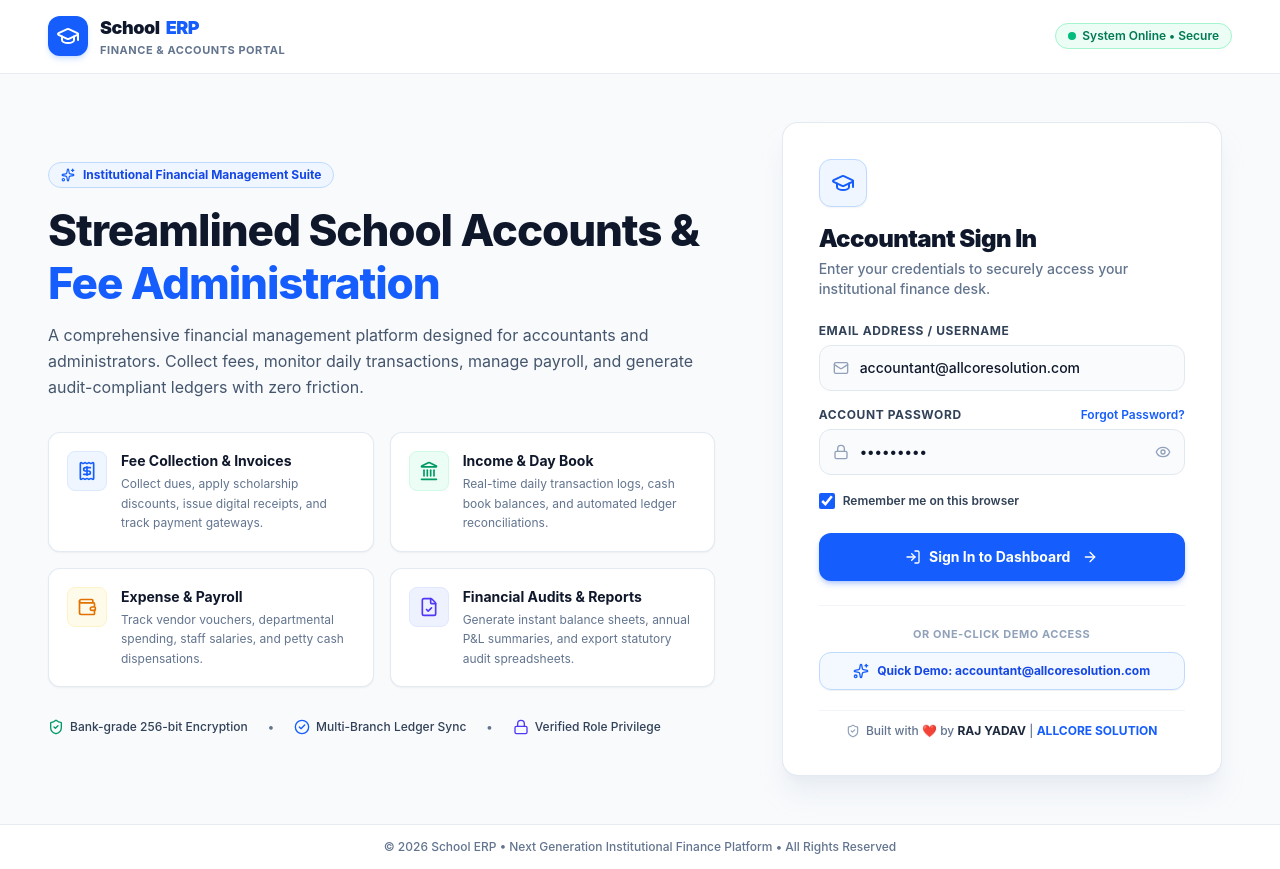
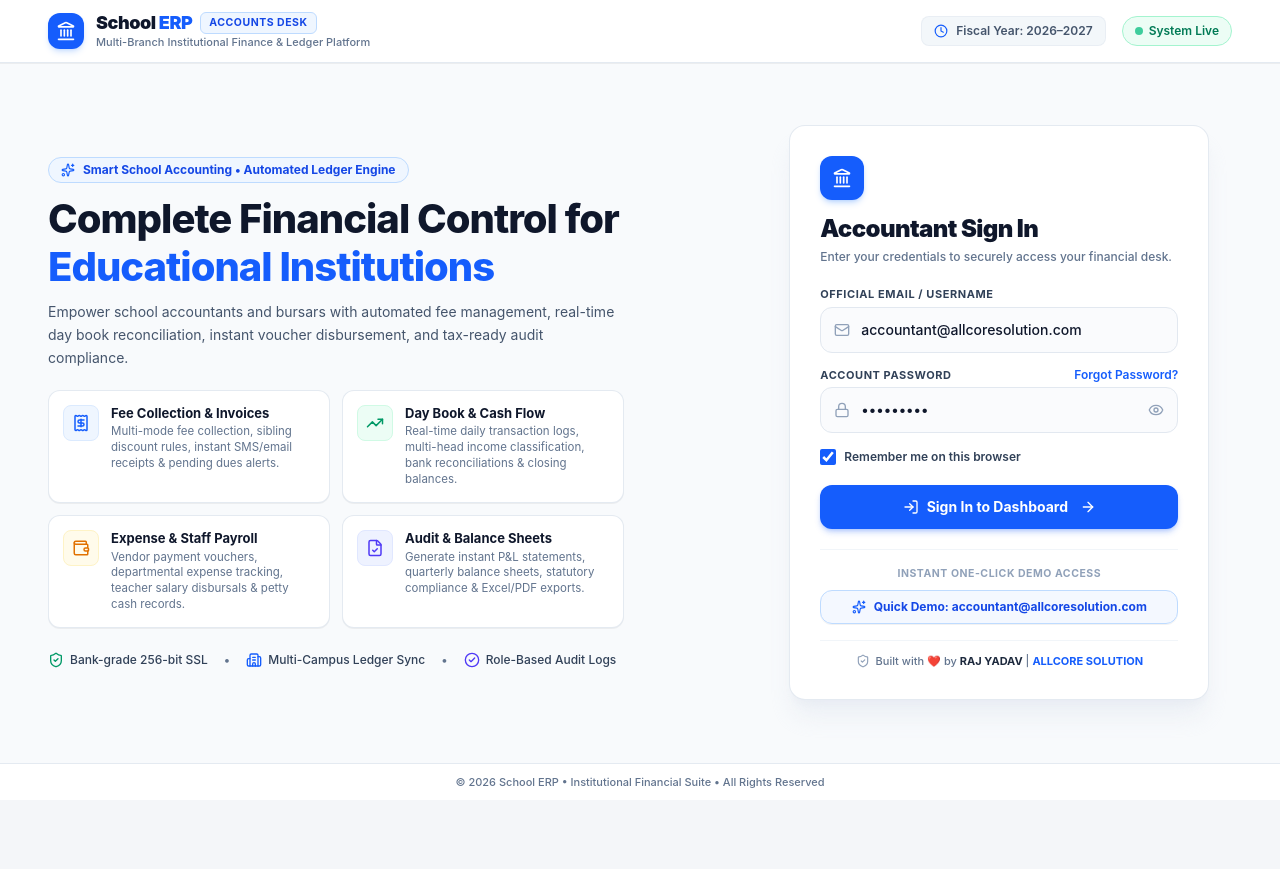
Before and after one commit to allcoreSolution/SMS-Frontend-by-raj-, a React (Vite) app in the folder Accountant/: page /login in a window 1280 px wide. After the commit the page ends 800 px from the top, so only its background shows below. Built offline with nearby package versions, Linux system fonts and the light colour scheme.

Commit message:
fix(accountant): refine content copy, balance card alignment, and lock desktop layout to fixed 100vh

```diff
--- a/Accountant/src/pages/Login.jsx
+++ b/Accountant/src/pages/Login.jsx
@@ -3,7 +3,8 @@ import {
   LogIn, Lock, User, Mail, ShieldCheck,
   GraduationCap, Eye, EyeOff, ArrowRight,
   Sparkles, Receipt, Landmark, Wallet,
-  FileCheck, CheckCircle2, HelpCircle
+  FileCheck, CheckCircle2, Building2,
+  TrendingUp, CreditCard, Clock
 } from 'lucide-react';
 import { useNavigate } from 'react-router-dom';
 import Swal from 'sweetalert2';
@@ -192,154 +193,182 @@ const Login = () => {
   };
 
   return (
-    <div className="min-h-screen w-full bg-slate-50 text-slate-800 font-sans flex flex-col justify-between selection:bg-blue-600 selection:text-white">
+    <div className="min-h-screen lg:h-screen lg:max-h-screen lg:overflow-hidden w-full bg-slate-50 text-slate-800 font-sans flex flex-col justify-between selection:bg-blue-600 selection:text-white">
 
-      {/* Top Header */}
-      <header className="w-full bg-white border-b border-slate-200/80 px-6 sm:px-10 lg:px-12 py-3.5 flex items-center justify-between">
+      {/* Top Header Bar */}
+      <header className="w-full bg-white border-b border-slate-200/90 px-6 sm:px-10 lg:px-12 py-3 flex items-center justify-between shrink-0 shadow-2xs">
         <div className="flex items-center gap-3">
-          <div className="w-10 h-10 rounded-xl bg-blue-600 flex items-center justify-center text-white shadow-md shadow-blue-500/20">
-            <GraduationCap className="w-6 h-6" />
+          <div className="w-9 h-9 rounded-xl bg-blue-600 flex items-center justify-center text-white shadow-md shadow-blue-500/20">
+            <Landmark className="w-5 h-5" />
           </div>
           <div>
-            <span className="text-lg font-black text-slate-900 tracking-tight flex items-center gap-1.5">
-              School <span className="text-blue-600">ERP</span>
-            </span>
-            <span className="text-[11px] font-bold uppercase tracking-wider text-slate-500 block">
-              Finance &amp; Accounts Portal
+            <div className="flex items-center gap-2">
+              <span className="text-lg font-black text-slate-900 tracking-tight leading-none">
+                School <span className="text-blue-600">ERP</span>
+              </span>
+              <span className="px-2 py-0.5 rounded-md bg-blue-50 border border-blue-200 text-blue-700 text-[10.5px] font-bold uppercase tracking-wider">
+                Accounts Desk
+              </span>
+            </div>
+            <span className="text-[11px] font-medium text-slate-500 block leading-tight mt-0.5">
+              Multi-Branch Institutional Finance &amp; Ledger Platform
             </span>
           </div>
         </div>
 
-        <div className="flex items-center gap-3">
-          <span className="hidden sm:inline-flex items-center gap-1.5 px-3 py-1 rounded-full bg-emerald-50 border border-emerald-200 text-emerald-700 text-xs font-semibold">
+        <div className="flex items-center gap-4">
+          <div className="hidden md:flex items-center gap-2 text-xs font-semibold text-slate-600 bg-slate-100/80 px-3 py-1.5 rounded-lg border border-slate-200/60">
+            <Clock className="w-3.5 h-3.5 text-blue-600" />
+            <span>Fiscal Year: 2026–2027</span>
+          </div>
+          <span className="inline-flex items-center gap-1.5 px-3 py-1.5 rounded-full bg-emerald-50 border border-emerald-200 text-emerald-700 text-xs font-semibold">
             <span className="w-2 h-2 rounded-full bg-emerald-500 animate-pulse"></span>
-            System Online &bull; Secure
+            System Live
           </span>
         </div>
       </header>
 
-      {/* Main Content Area */}
-      <main className="flex-1 w-full max-w-7xl mx-auto px-6 sm:px-10 lg:px-12 py-8 sm:py-12 flex items-center justify-center">
-        <div className="w-full grid grid-cols-1 lg:grid-cols-12 gap-8 lg:gap-14 items-center">
+      {/* Main Content Area (Balanced 2-Column Fixed Grid) */}
+      <main className="flex-1 w-full max-w-7xl mx-auto px-6 sm:px-10 lg:px-12 py-4 lg:py-6 flex items-center justify-center overflow-hidden min-h-0">
+        <div className="w-full grid grid-cols-1 lg:grid-cols-12 gap-8 lg:gap-12 items-center">
 
-          {/* Left Column: Information & 4 Proper Cards */}
+          {/* Left Column: Polished Content & 4 Balanced Cards */}
           <div className="lg:col-span-7 flex flex-col justify-center">
 
             {/* Tagline Badge */}
-            <div className="inline-flex items-center gap-2 px-3 py-1 rounded-full bg-blue-50 border border-blue-200 text-blue-700 text-xs font-bold w-fit mb-4">
-              <Sparkles className="w-3.5 h-3.5 text-blue-600" />
-              <span>Institutional Financial Management Suite</span>
+            <div className="inline-flex items-center gap-2 px-3 py-1 rounded-full bg-blue-50 border border-blue-200 text-blue-700 text-xs font-bold w-fit mb-3">
+              <Sparkles className="w-3.5 h-3.5 text-blue-600 shrink-0" />
+              <span>Smart School Accounting &bull; Automated Ledger Engine</span>
             </div>
 
             {/* Primary Heading */}
-            <h1 className="text-3xl sm:text-4xl lg:text-[44px] font-extrabold text-slate-900 tracking-tight leading-[1.2] mb-3">
-              Streamlined School Accounts &amp;{' '}
-              <span className="text-blue-600">Fee Administration</span>
+            <h1 className="text-2xl sm:text-3xl lg:text-[40px] font-extrabold text-slate-900 tracking-tight leading-[1.2] mb-2.5">
+              Complete Financial Control for{' '}
+              <span className="text-blue-600">Educational Institutions</span>
             </h1>
 
             {/* Subtitle */}
-            <p className="text-slate-600 text-sm sm:text-base leading-relaxed max-w-2xl mb-8">
-              A comprehensive financial management platform designed for accountants and administrators. Collect fees, monitor daily transactions, manage payroll, and generate audit-compliant ledgers with zero friction.
+            <p className="text-slate-600 text-xs sm:text-sm leading-relaxed max-w-xl mb-5">
+              Empower school accountants and bursars with automated fee management, real-time day book reconciliation, instant voucher disbursement, and tax-ready audit compliance.
             </p>
 
-            {/* 4 Feature Cards (Clean, White, High-DPI Cards) */}
-            <div className="grid grid-cols-1 sm:grid-cols-2 gap-4 max-w-2xl mb-8">
+            {/* 4 Proper Cards - Equal Heights & Clean Alignment */}
+            <div className="grid grid-cols-1 sm:grid-cols-2 gap-3 max-w-xl mb-5">
 
               {/* Card 1: Student Fee Collection */}
-              <div className="bg-white border border-slate-200/90 rounded-xl p-4.5 shadow-xs hover:border-blue-400 hover:shadow-md transition-all duration-200 flex items-start gap-3.5">
-                <div className="w-10 h-10 rounded-lg bg-blue-50 border border-blue-100 text-blue-600 flex items-center justify-center shrink-0">
-                  <Receipt className="w-5 h-5" />
+              <div className="bg-white border border-slate-200/90 hover:border-blue-500/60 rounded-xl p-3.5 shadow-2xs hover:shadow-md transition-all duration-200 flex items-start gap-3">
+                <div className="w-9 h-9 rounded-lg bg-blue-50 border border-blue-100 text-blue-600 flex items-center justify-center shrink-0">
+                  <Receipt className="w-4.5 h-4.5" />
                 </div>
                 <div>
-                  <h3 className="text-sm font-bold text-slate-900 leading-snug">Fee Collection &amp; Invoices</h3>
-                  <p className="text-xs text-slate-500 mt-1 leading-relaxed">
-                    Collect dues, apply scholarship discounts, issue digital receipts, and track payment gateways.
+                  <div className="flex items-center justify-between gap-1">
+                    <h3 className="text-xs sm:text-[13px] font-bold text-slate-900 leading-snug">
+                      Fee Collection &amp; Invoices
+                    </h3>
+                  </div>
+                  <p className="text-[11.5px] text-slate-500 mt-0.5 leading-snug">
+                    Multi-mode fee collection, sibling discount rules, instant SMS/email receipts &amp; pending dues alerts.
                   </p>
                 </div>
               </div>
 
               {/* Card 2: Income & Day Book */}
-              <div className="bg-white border border-slate-200/90 rounded-xl p-4.5 shadow-xs hover:border-emerald-400 hover:shadow-md transition-all duration-200 flex items-start gap-3.5">
-                <div className="w-10 h-10 rounded-lg bg-emerald-50 border border-emerald-100 text-emerald-600 flex items-center justify-center shrink-0">
-                  <Landmark className="w-5 h-5" />
+              <div className="bg-white border border-slate-200/90 hover:border-emerald-500/60 rounded-xl p-3.5 shadow-2xs hover:shadow-md transition-all duration-200 flex items-start gap-3">
+                <div className="w-9 h-9 rounded-lg bg-emerald-50 border border-emerald-100 text-emerald-600 flex items-center justify-center shrink-0">
+                  <TrendingUp className="w-4.5 h-4.5" />
                 </div>
                 <div>
-                  <h3 className="text-sm font-bold text-slate-900 leading-snug">Income &amp; Day Book</h3>
-                  <p className="text-xs text-slate-500 mt-1 leading-relaxed">
-                    Real-time daily transaction logs, cash book balances, and automated ledger reconciliations.
+                  <div className="flex items-center justify-between gap-1">
+                    <h3 className="text-xs sm:text-[13px] font-bold text-slate-900 leading-snug">
+                      Day Book &amp; Cash Flow
+                    </h3>
+                  </div>
+                  <p className="text-[11.5px] text-slate-500 mt-0.5 leading-snug">
+                    Real-time daily transaction logs, multi-head income classification, bank reconciliations &amp; closing balances.
                   </p>
                 </div>
               </div>
 
               {/* Card 3: Expense & Payroll */}
-              <div className="bg-white border border-slate-200/90 rounded-xl p-4.5 shadow-xs hover:border-amber-400 hover:shadow-md transition-all duration-200 flex items-start gap-3.5">
-                <div className="w-10 h-10 rounded-lg bg-amber-50 border border-amber-100 text-amber-600 flex items-center justify-center shrink-0">
-                  <Wallet className="w-5 h-5" />
+              <div className="bg-white border border-slate-200/90 hover:border-amber-500/60 rounded-xl p-3.5 shadow-2xs hover:shadow-md transition-all duration-200 flex items-start gap-3">
+                <div className="w-9 h-9 rounded-lg bg-amber-50 border border-amber-100 text-amber-600 flex items-center justify-center shrink-0">
+                  <Wallet className="w-4.5 h-4.5" />
                 </div>
                 <div>
-                  <h3 className="text-sm font-bold text-slate-900 leading-snug">Expense &amp; Payroll</h3>
-                  <p className="text-xs text-slate-500 mt-1 leading-relaxed">
-                    Track vendor vouchers, departmental spending, staff salaries, and petty cash dispensations.
+                  <div className="flex items-center justify-between gap-1">
+                    <h3 className="text-xs sm:text-[13px] font-bold text-slate-900 leading-snug">
+                      Expense &amp; Staff Payroll
+                    </h3>
+                  </div>
+                  <p className="text-[11.5px] text-slate-500 mt-0.5 leading-snug">
+                    Vendor payment vouchers, departmental expense tracking, teacher salary disbursals &amp; petty cash records.
                   </p>
                 </div>
               </div>
 
               {/* Card 4: Audit & Balance Sheet */}
-              <div className="bg-white border border-slate-200/90 rounded-xl p-4.5 shadow-xs hover:border-indigo-400 hover:shadow-md transition-all duration-200 flex items-start gap-3.5">
-                <div className="w-10 h-10 rounded-lg bg-indigo-50 border border-indigo-100 text-indigo-600 flex items-center justify-center shrink-0">
-                  <FileCheck className="w-5 h-5" />
+              <div className="bg-white border border-slate-200/90 hover:border-indigo-500/60 rounded-xl p-3.5 shadow-2xs hover:shadow-md transition-all duration-200 flex items-start gap-3">
+                <div className="w-9 h-9 rounded-lg bg-indigo-50 border border-indigo-100 text-indigo-600 flex items-center justify-center shrink-0">
+                  <FileCheck className="w-4.5 h-4.5" />
                 </div>
                 <div>
-                  <h3 className="text-sm font-bold text-slate-900 leading-snug">Financial Audits &amp; Reports</h3>
-                  <p className="text-xs text-slate-500 mt-1 leading-relaxed">
-                    Generate instant balance sheets, annual P&amp;L summaries, and export statutory audit spreadsheets.
+                  <div className="flex items-center justify-between gap-1">
+                    <h3 className="text-xs sm:text-[13px] font-bold text-slate-900 leading-snug">
+                      Audit &amp; Balance Sheets
+                    </h3>
+                  </div>
+                  <p className="text-[11.5px] text-slate-500 mt-0.5 leading-snug">
+                    Generate instant P&amp;L statements, quarterly balance sheets, statutory compliance &amp; Excel/PDF exports.
                   </p>
                 </div>
               </div>
 
             </div>
 
-            {/* Bottom Security Highlights */}
-            <div className="flex flex-wrap items-center gap-5 text-xs text-slate-500 font-medium">
+            {/* Bottom Trust Indicators */}
+            <div className="flex flex-wrap items-center gap-4 text-xs text-slate-500 font-medium pt-1">
               <span className="flex items-center gap-1.5 text-slate-700">
-                <ShieldCheck className="w-4 h-4 text-emerald-600 shrink-0" /> Bank-grade 256-bit Encryption
+                <ShieldCheck className="w-4 h-4 text-emerald-600 shrink-0" />
+                <span>Bank-grade 256-bit SSL</span>
               </span>
               <span>&bull;</span>
               <span className="flex items-center gap-1.5 text-slate-700">
-                <CheckCircle2 className="w-4 h-4 text-blue-600 shrink-0" /> Multi-Branch Ledger Sync
+                <Building2 className="w-4 h-4 text-blue-600 shrink-0" />
+                <span>Multi-Campus Ledger Sync</span>
               </span>
               <span>&bull;</span>
               <span className="flex items-center gap-1.5 text-slate-700">
-                <Lock className="w-4 h-4 text-indigo-600 shrink-0" /> Verified Role Privilege
+                <CheckCircle2 className="w-4 h-4 text-indigo-600 shrink-0" />
+                <span>Role-Based Audit Logs</span>
               </span>
             </div>
 
           </div>
 
-          {/* Right Column: Clean, Normal, Crisp White Login Card */}
+          {/* Right Column: Clean, Normal, Compact White Login Card */}
           <div className="lg:col-span-5 flex justify-center">
-            <div className="w-full max-w-[440px] bg-white rounded-2xl shadow-xl shadow-slate-200/70 border border-slate-200/90 p-7 sm:p-9">
+            <div className="w-full max-w-[420px] bg-white rounded-2xl shadow-xl shadow-slate-200/60 border border-slate-200/90 p-6 sm:p-7.5">
 
               {/* Form Title & Icon */}
-              <div className="mb-6">
-                <div className="w-12 h-12 rounded-xl bg-blue-50 border border-blue-200 text-blue-600 flex items-center justify-center mb-4 shadow-xs">
-                  <GraduationCap className="w-6 h-6" />
+              <div className="mb-5">
+                <div className="w-11 h-11 rounded-xl bg-blue-600 text-white flex items-center justify-center mb-3 shadow-md shadow-blue-500/25">
+                  <Landmark className="w-5 h-5" />
                 </div>
-                <h2 className="text-2xl font-black text-slate-900 tracking-tight">
+                <h2 className="text-xl sm:text-2xl font-black text-slate-900 tracking-tight leading-snug">
                   Accountant Sign In
                 </h2>
-                <p className="text-xs sm:text-sm text-slate-500 font-medium mt-1">
-                  Enter your credentials to securely access your institutional finance desk.
+                <p className="text-xs text-slate-500 font-medium mt-0.5 leading-relaxed">
+                  Enter your credentials to securely access your financial desk.
                 </p>
               </div>
 
               {/* Login Form */}
-              <form onSubmit={handleLogin} className="space-y-4">
+              <form onSubmit={handleLogin} className="space-y-3.5">
 
                 {/* Field 1: Email Address / Username */}
                 <div>
-                  <label className="block text-xs font-bold text-slate-700 uppercase tracking-wider mb-1.5">
-                    Email Address / Username
+                  <label className="block text-[11px] font-bold text-slate-700 uppercase tracking-wider mb-1">
+                    Official Email / Username
                   </label>
                   <div className="relative group">
                     <div className="absolute inset-y-0 left-0 pl-3.5 flex items-center pointer-events-none text-slate-400 group-focus-within:text-blue-600 transition-colors">
@@ -350,16 +379,16 @@ const Login = () => {
                       required
                       value={identifier}
                       onChange={(e) => setIdentifier(e.target.value)}
-                      placeholder="e.g. accountant@allcoresolution.com"
-                      className="w-full pl-10 pr-4 py-3 rounded-xl border border-slate-200 bg-slate-50/70 focus:bg-white text-slate-900 text-sm font-medium focus:outline-none focus:ring-2 focus:ring-blue-500/20 focus:border-blue-600 transition-all placeholder:text-slate-400"
+                      placeholder="accountant@allcoresolution.com"
+                      className="w-full pl-10 pr-4 py-2.5 sm:py-3 rounded-xl border border-slate-200 bg-slate-50/70 focus:bg-white text-slate-900 text-xs sm:text-sm font-medium focus:outline-none focus:ring-2 focus:ring-blue-500/20 focus:border-blue-600 transition-all placeholder:text-slate-400"
                     />
                   </div>
                 </div>
 
                 {/* Field 2: Password */}
                 <div>
-                  <div className="flex items-center justify-between mb-1.5">
-                    <label className="block text-xs font-bold text-slate-700 uppercase tracking-wider">
+                  <div className="flex items-center justify-between mb-1">
+                    <label className="block text-[11px] font-bold text-slate-700 uppercase tracking-wider">
                       Account Password
                     </label>
                     <button
@@ -380,7 +409,7 @@ const Login = () => {
                       value={password}
                       onChange={(e) => setPassword(e.target.value)}
                       placeholder="••••••••"
-                      className="w-full pl-10 pr-11 py-3 rounded-xl border border-slate-200 bg-slate-50/70 focus:bg-white text-slate-900 text-sm font-medium focus:outline-none focus:ring-2 focus:ring-blue-500/20 focus:border-blue-600 transition-all placeholder:text-slate-400"
+                      className="w-full pl-10 pr-10 py-2.5 sm:py-3 rounded-xl border border-slate-200 bg-slate-50/70 focus:bg-white text-slate-900 text-xs sm:text-sm font-medium focus:outline-none focus:ring-2 focus:ring-blue-500/20 focus:border-blue-600 transition-all placeholder:text-slate-400"
                     />
                     <button
                       type="button"
@@ -409,11 +438,11 @@ const Login = () => {
                 </div>
 
                 {/* Submit Action Button */}
-                <div className="pt-2">
+                <div className="pt-1.5">
                   <button
                     type="submit"
                     disabled={loading}
-                    className="w-full bg-blue-600 hover:bg-blue-700 active:bg-blue-800 text-white py-3.5 px-6 rounded-xl font-bold text-sm shadow-md shadow-blue-600/25 hover:shadow-lg hover:shadow-blue-600/35 transition-all flex items-center justify-center gap-2 cursor-pointer disabled:opacity-75 disabled:cursor-not-allowed"
+                    className="w-full bg-blue-600 hover:bg-blue-700 active:bg-blue-800 text-white py-3 px-6 rounded-xl font-bold text-xs sm:text-sm shadow-md shadow-blue-600/25 hover:shadow-lg hover:shadow-blue-600/35 transition-all flex items-center justify-center gap-2 cursor-pointer disabled:opacity-75 disabled:cursor-not-allowed"
                   >
                     <LogIn className="w-4 h-4" />
                     <span>{loading ? 'Authenticating...' : 'Sign In to Dashboard'}</span>
@@ -424,22 +453,22 @@ const Login = () => {
               </form>
 
               {/* Instant One-Click Demo Access */}
-              <div className="mt-6 pt-5 border-t border-slate-100 flex flex-col items-center">
-                <span className="text-[11px] font-bold text-slate-400 uppercase tracking-wider mb-2.5">
-                  Or One-Click Demo Access
+              <div className="mt-5 pt-4 border-t border-slate-100 flex flex-col items-center">
+                <span className="text-[10.5px] font-bold text-slate-400 uppercase tracking-wider mb-2">
+                  Instant One-Click Demo Access
                 </span>
                 <button
                   type="button"
                   onClick={fillDemo}
-                  className="w-full py-2.5 px-4 rounded-xl border border-blue-200 bg-blue-50/70 hover:bg-blue-100 text-blue-700 text-xs font-bold transition-all flex items-center justify-center gap-2 shadow-2xs active:scale-[0.99] cursor-pointer"
+                  className="w-full py-2 px-3.5 rounded-xl border border-blue-200 bg-blue-50/70 hover:bg-blue-100 text-blue-700 text-xs font-bold transition-all flex items-center justify-center gap-2 shadow-2xs active:scale-[0.99] cursor-pointer"
                 >
-                  <Sparkles className="w-4 h-4 text-blue-600" />
+                  <Sparkles className="w-3.5 h-3.5 text-blue-600" />
                   <span>Quick Demo: accountant@allcoresolution.com</span>
                 </button>
               </div>
 
               {/* Card Footer Credit */}
-              <div className="mt-5 pt-3 border-t border-slate-100 text-center flex items-center justify-center gap-1.5 text-xs font-medium text-slate-500">
+              <div className="mt-4 pt-3 border-t border-slate-100 text-center flex items-center justify-center gap-1.5 text-[11px] font-medium text-slate-500">
                 <ShieldCheck className="w-3.5 h-3.5 text-slate-400" />
                 <span>
                   Built with <span className="text-red-500 font-bold">❤️</span> by{' '}
@@ -455,9 +484,9 @@ const Login = () => {
       </main>
 
       {/* Global Minimal Bottom Footer */}
-      <footer className="w-full bg-white border-t border-slate-200/80 py-3.5 px-6 text-center">
-        <p className="text-xs text-slate-500 font-medium">
-          &copy; {new Date().getFullYear()} School ERP &bull; Next Generation Institutional Finance Platform &bull; All Rights Reserved
+      <footer className="w-full bg-white border-t border-slate-200/90 py-2.5 px-6 text-center shrink-0">
+        <p className="text-[11px] text-slate-500 font-medium">
+          &copy; {new Date().getFullYear()} School ERP &bull; Institutional Financial Suite &bull; All Rights Reserved
         </p>
       </footer>
 
```
Also changed, not shown: 1 other file (tests, documents, lock files or other folders).
